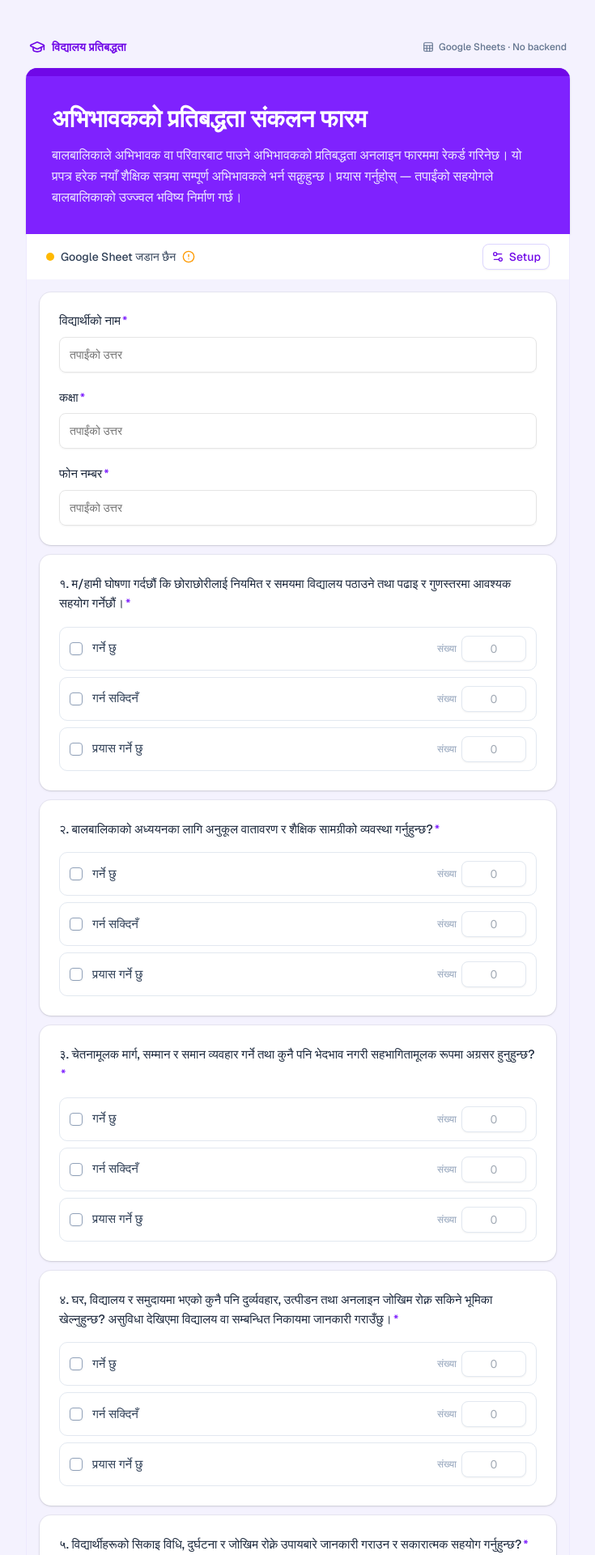
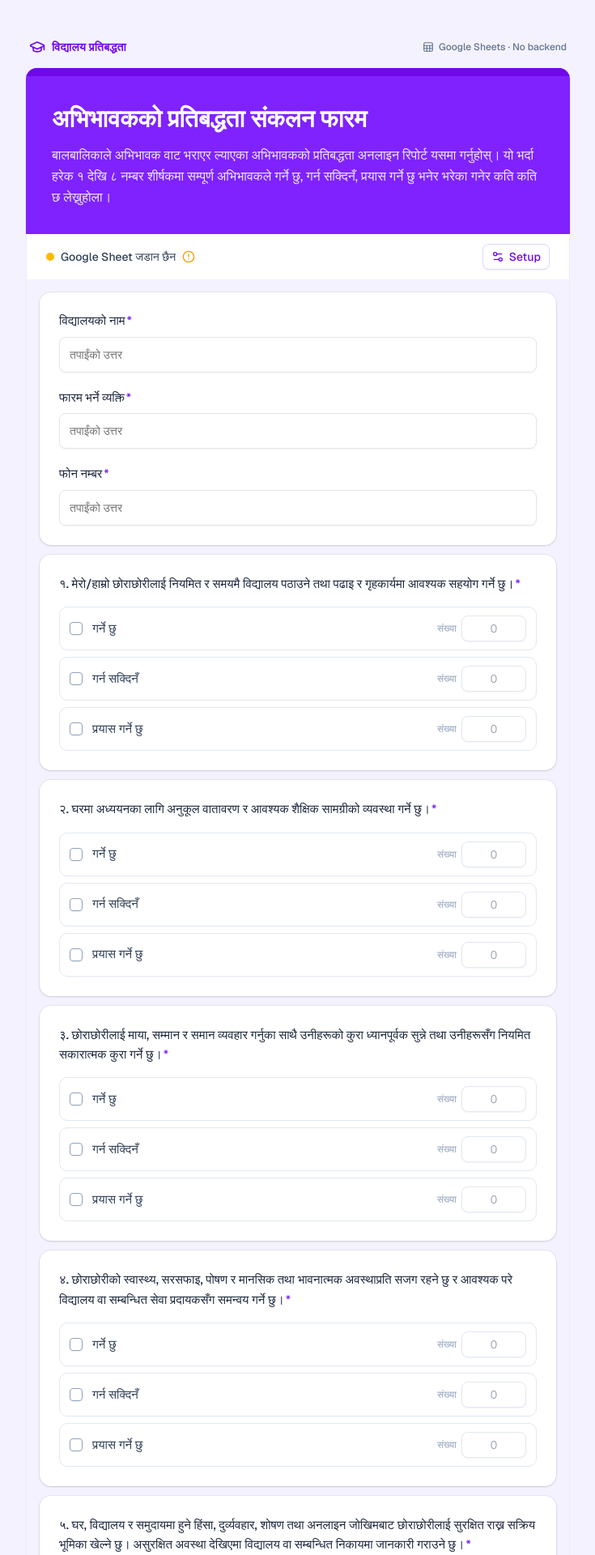
Before and after one commit to amdevan/form, a Next.js app: page / in a window 1280 px wide. Shown: the top 1920 px of the page at 81% size, without its empty margins (272-1007 px from the left). Built offline with nearby package versions, Linux system fonts and the light colour scheme.

Commit message:
61580708-fb56-42f2-897d-a13b55a3741c

```diff
--- a/src/components/commitment-form.tsx
+++ b/src/components/commitment-form.tsx
@@ -43,55 +43,55 @@ const QUESTIONS: Question[] = [
     id: "q1",
     key: "q1",
     label:
-      "१. म/हामी घोषणा गर्दछौं कि छोराछोरीलाई नियमित र समयमा विद्यालय पठाउने तथा पढाइ र गुणस्तरमा आवश्यक सहयोग गर्नेछौं।",
+      "१. मेरो/हाम्रो छोराछोरीलाई नियमित र समयमै विद्यालय पठाउने तथा पढाइ र गृहकार्यमा आवश्यक सहयोग गर्ने छु।",
   },
   {
     id: "q2",
     key: "q2",
     label:
-      "२. बालबालिकाको अध्ययनका लागि अनुकूल वातावरण र शैक्षिक सामग्रीको व्यवस्था गर्नुहुन्छ?",
+      "२. घरमा अध्ययनका लागि अनुकूल वातावरण र आवश्यक शैक्षिक सामग्रीको व्यवस्था गर्ने छु।",
   },
   {
     id: "q3",
     key: "q3",
     label:
-      "३. चेतनामूलक मार्ग, सम्मान र समान व्यवहार गर्ने तथा कुनै पनि भेदभाव नगरी सहभागितामूलक रूपमा अग्रसर हुनुहुन्छ?",
+      "३. छोराछोरीलाई माया, सम्मान र समान व्यवहार गर्नुका साथै उनीहरूको कुरा ध्यानपूर्वक सुन्ने तथा उनीहरूसँग नियमित सकारात्मक कुरा गर्ने छु।",
   },
   {
     id: "q4",
     key: "q4",
     label:
-      "४. घर, विद्यालय र समुदायमा भएको कुनै पनि दुर्व्यवहार, उत्पीडन तथा अनलाइन जोखिम रोक्न सकिने भूमिका खेल्नुहुन्छ? असुविधा देखिएमा विद्यालय वा सम्बन्धित निकायमा जानकारी गराउँछु।",
+      "४. छोराछोरीको स्वास्थ्य, सरसफाइ, पोषण र मानसिक तथा भावनात्मक अवस्थाप्रति सजग रहने छु र आवश्यक परे विद्यालय वा सम्बन्धित सेवा प्रदायकसँग समन्वय गर्ने छु।",
   },
   {
     id: "q5",
     key: "q5",
     label:
-      "५. विद्यार्थीहरूको सिकाइ विधि, दुर्घटना र जोखिम रोक्ने उपायबारे जानकारी गराउन र सकारात्मक सहयोग गर्नुहुन्छ?",
+      "५. घर, विद्यालय र समुदायमा हुने हिंसा, दुर्व्यवहार, शोषण तथा अनलाइन जोखिमबाट छोराछोरीलाई सुरक्षित राख्न सक्रिय भूमिका खेल्ने छु। असुरक्षित अवस्था देखिएमा विद्यालय वा सम्बन्धित निकायमा जानकारी गराउने छु।",
   },
   {
     id: "q6",
     key: "q6",
     label:
-      "६. विद्यालयको स्वयंसेवक प्रणाली तथा सुरक्षा व्यवस्थामा आवश्यकतानुसार सहयोग गर्न तयार हुनुहुन्छ?",
+      "६. किशोरावस्था, स्वास्थ्य, सुरक्षा तथा जीवनोपयोगी सिपका विषयमा छोराछोरीसँग खुला र सकारात्मक संवाद गर्ने छु।",
   },
   {
     id: "q7",
     key: "q7",
     label:
-      "७. विद्यालय र शिक्षकसँगको सहकार्य सम्बन्ध तथा सहभागितामा सक्रिय हुनुहुन्छ। (एकभन्दा बढी छनौट गर्न सक्नुहुन्छ)",
+      "७. विद्यालयको गुनासो सुनुवाइ संयन्त्रको प्रयोग गर्न प्रोत्साहित गर्ने छु।",
   },
   {
     id: "q8",
     key: "q8",
     label:
-      "८. छात्र/छात्राको स्वास्थ्य, सरसफाइ, पोषण र मानसिक तथा भावनात्मक अवस्था जाँच गर्नुहुन्छ र आवश्यक परे विशेषज्ञ वा सम्बन्धित सेवा प्रदायकसँग सम्पर्क गर्नुहुन्छ?",
+      "८. विद्यालय र शिक्षकसँग नियमित समन्वय तथा सञ्चार गर्ने छु। विद्यालयका अभिभावक शिक्षक बैठक, अभिभावक भेला तथा अन्य कार्यक्रममा सहभागी हुने तथा सक्रिय सहयोग गर्ने छु।",
   },
 ];
 
 interface FormValues {
-  studentName: string;
-  className: string;
+  schoolName: string;
+  respondent: string;
   phone: string;
   /** Every question is multi-select (checkboxes) → array of selected option values. */
   q1: string[];
@@ -107,8 +107,8 @@ interface FormValues {
 }
 
 const EMPTY_VALUES: FormValues = {
-  studentName: "",
-  className: "",
+  schoolName: "",
+  respondent: "",
   phone: "",
   q1: [],
   q2: [],
@@ -186,8 +186,8 @@ export function CommitmentForm() {
 
   const validate = (): boolean => {
     const e: Record<string, string> = {};
-    if (!values.studentName.trim()) e.studentName = "विद्यार्थीको नाम आवश्यक छ।";
-    if (!values.className.trim()) e.className = "कक्षा आवश्यक छ।";
+    if (!values.schoolName.trim()) e.schoolName = "विद्यालयको नाम आवश्यक छ।";
+    if (!values.respondent.trim()) e.respondent = "फारम भर्ने व्यक्ति आवश्यक छ।";
     if (!values.phone.trim()) e.phone = "फोन नम्बर आवश्यक छ।";
     else if (!/^[0-9+\-\s]{7,15}$/.test(values.phone.trim()))
       e.phone = "मान्य फोन नम्बर लेख्नुहोस्।";
@@ -229,8 +229,8 @@ export function CommitmentForm() {
         .map((opt) => `${opt}:${values.numbers[numKey(qKey, opt)] ?? ""}`)
         .join("; ");
     const payload: Record<string, string> = {
-      studentName: values.studentName.trim(),
-      className: values.className.trim(),
+      schoolName: values.schoolName.trim(),
+      respondent: values.respondent.trim(),
       phone: values.phone.trim(),
       q1: joined("q1"),
       q1Num: numPairs("q1"),
@@ -285,10 +285,10 @@ export function CommitmentForm() {
               अभिभावकको प्रतिबद्धता संकलन फारम
             </h1>
             <p className="mt-3 max-w-prose text-sm leading-relaxed text-violet-100 sm:text-base">
-              बालबालिकाले अभिभावक वा परिवारबाट पाउने अभिभावकको प्रतिबद्धता
-              अनलाइन फारममा रेकर्ड गरिनेछ। यो प्रपत्र हरेक नयाँ शैक्षिक सत्रमा
-              सम्पूर्ण अभिभावकले भर्न सक्नुहुन्छ। प्रयास गर्नुहोस् — तपाईंको
-              सहयोगले बालबालिकाको उज्ज्वल भविष्य निर्माण गर्छ।
+              बालबालिकाले अभिभावक वाट भराएर ल्याएका अभिभावकको प्रतिबद्धता
+              अनलाइन रिपोर्ट यसमा गर्नुहोस्। यो भर्दा हरेक १ देखि ८ नम्बर
+              शीर्षकमा सम्पूर्ण अभिभावकले गर्ने छु, गर्न सक्दिनँ, प्रयास गर्ने छु
+              भनेर भरेका गनेर कति कति छ लेख्नुहोला।
             </p>
           </div>
         </div>
@@ -333,31 +333,31 @@ export function CommitmentForm() {
         <div className="space-y-3 border-x border-b rounded-b-xl border-violet-100 bg-violet-50/50 p-3 sm:p-4">
           {/* Text fields card */}
           <QuestionCard>
-            <FieldLabel htmlFor="studentName" required>
-              विद्यार्थीको नाम
+            <FieldLabel htmlFor="schoolName" required>
+              विद्यालयको नाम
             </FieldLabel>
             <Input
-              id="studentName"
-              value={values.studentName}
-              onChange={(e) => setField("studentName", e.target.value)}
+              id="schoolName"
+              value={values.schoolName}
+              onChange={(e) => setField("schoolName", e.target.value)}
               placeholder="तपाईंको उत्तर"
-              aria-invalid={!!errors.studentName}
+              aria-invalid={!!errors.schoolName}
               className="mt-2 h-11"
             />
-            <FieldError msg={errors.studentName} />
+            <FieldError msg={errors.schoolName} />
 
-            <FieldLabel htmlFor="className" required className="mt-5">
-              कक्षा
+            <FieldLabel htmlFor="respondent" required className="mt-5">
+              फारम भर्ने व्यक्ति
             </FieldLabel>
             <Input
-              id="className"
-              value={values.className}
-              onChange={(e) => setField("className", e.target.value)}
+              id="respondent"
+              value={values.respondent}
+              onChange={(e) => setField("respondent", e.target.value)}
               placeholder="तपाईंको उत्तर"
-              aria-invalid={!!errors.className}
+              aria-invalid={!!errors.respondent}
               className="mt-2 h-11"
             />
-            <FieldError msg={errors.className} />
+            <FieldError msg={errors.respondent} />
 
             <FieldLabel htmlFor="phone" required className="mt-5">
               फोन नम्बर
@@ -458,8 +458,8 @@ export function CommitmentForm() {
                 <p className="font-semibold">प्रविष्टि दर्ता भयो</p>
                 <p className="text-emerald-800/80">
                   {new Date(lastSubmission.timestamp).toLocaleString()} ·{" "}
-                  {lastSubmission.data.studentName} ·{" "}
-                  {lastSubmission.data.className}
+                  {lastSubmission.data.schoolName} ·{" "}
+                  {lastSubmission.data.respondent}
                 </p>
               </div>
             </div>
--- a/src/lib/appsScript.ts
+++ b/src/lib/appsScript.ts
@@ -23,24 +23,24 @@ export const APPS_SCRIPT_CODE = `/**
 
 var HEADERS = [
   "Timestamp",
-  "Student Name",
-  "Class",
+  "School Name",
+  "Respondent",
   "Phone",
-  "Q1 Regular attendance & study support",
+  "Q1 Regular attendance & homework support",
   "Q1 Numbers",
   "Q2 Study environment & materials",
   "Q2 Numbers",
-  "Q3 Respect & equal treatment",
+  "Q3 Love, respect & equal treatment",
   "Q3 Numbers",
-  "Q4 Abuse / harassment prevention & reporting",
+  "Q4 Health, hygiene, nutrition & emotional alertness",
   "Q4 Numbers",
-  "Q5 Learning methods & positive support",
+  "Q5 Protection from violence & online risk",
   "Q5 Numbers",
-  "Q6 School volunteer / safety system",
+  "Q6 Adolescent dialogue on health & life skills",
   "Q6 Numbers",
-  "Q7 Parent-teacher engagement (multi)",
+  "Q7 Complaint response system",
   "Q7 Numbers",
-  "Q8 Health, hygiene, nutrition & emotional check",
+  "Q8 School-teacher coordination & participation",
   "Q8 Numbers"
 ];
 
@@ -70,8 +70,8 @@ function doPost(e) {
 
   var row = [
     new Date(),
-    payload.studentName || "",
-    payload.className || "",
+    payload.schoolName || "",
+    payload.respondent || "",
     payload.phone || "",
     payload.q1 || "",
     payload.q1Num || "",
```
